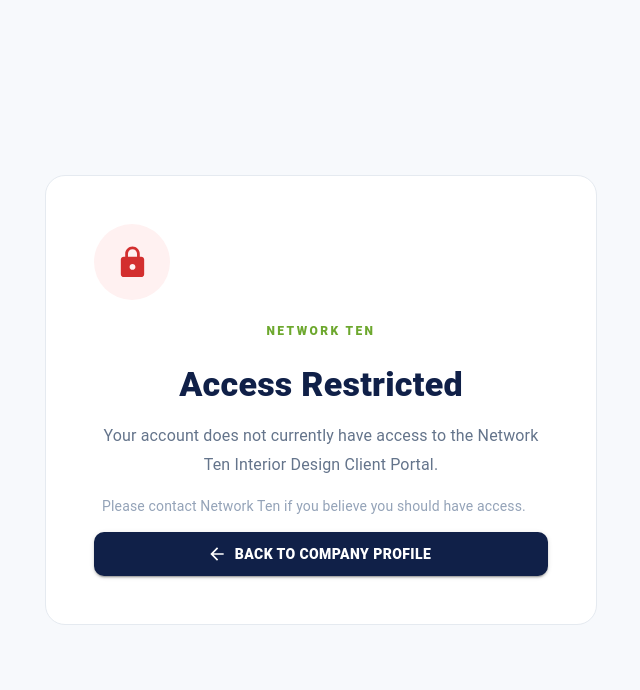
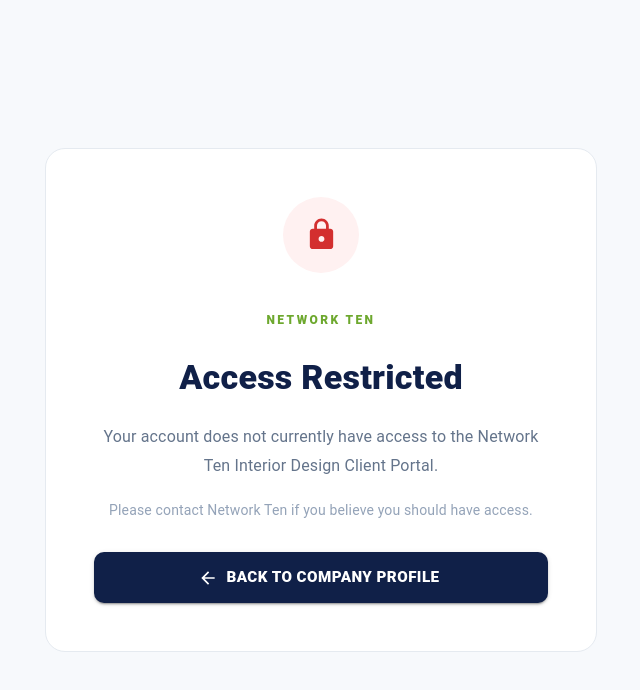
Before and after one commit to backupnetworkten-rgb/NetworkTen, a Next.js app: page /interior-design/access-denied in a window 1280 px wide. Shown: the top 690 px of the page, without its empty margins (319-959 px from the left). Built offline with nearby package versions, Linux system fonts and the light colour scheme; what @mui/material-nextjs would draw is missing.

Commit message:
Updated Code

```diff
--- a/app/interior-design/access-denied/page.tsx
+++ b/app/interior-design/access-denied/page.tsx
@@ -3,7 +3,6 @@
   Button,
   Container,
   Paper,
-  Stack,
   Typography,
 } from "@mui/material";
 
@@ -36,9 +35,13 @@
             border: "1px solid #e5eaf0",
           }}
         >
-          <Stack
-            spacing={2}
-            alignItems="center"
+          <Box
+            sx={{
+              display: "flex",
+              flexDirection: "column",
+              alignItems: "center",
+              gap: 2,
+            }}
           >
             {/* LOCK ICON */}
 
@@ -52,6 +55,7 @@
                 display: "flex",
                 alignItems: "center",
                 justifyContent: "center",
+                mb: 1,
               }}
             >
               <LockIcon
@@ -82,6 +86,7 @@
               sx={{
                 fontWeight: 800,
                 color: "#102048",
+                mt: 0.5,
               }}
             >
               Access Restricted
@@ -94,6 +99,7 @@
                 color: "#64748b",
                 lineHeight: 1.8,
                 maxWidth: 480,
+                mt: 1,
               }}
             >
               Your account does not currently
@@ -101,11 +107,14 @@
               Interior Design Client Portal.
             </Typography>
 
+            {/* SECONDARY DESCRIPTION */}
+
             <Typography
               variant="body2"
               sx={{
                 color: "#94a3b8",
                 maxWidth: 440,
+                mt: 0.5,
               }}
             >
               Please contact Network Ten if you
@@ -119,12 +128,16 @@
               variant="contained"
               startIcon={<ArrowBackIcon />}
               sx={{
+                width: "100%",
                 mt: 2,
                 bgcolor: "#102048",
+                color: "#ffffff",
                 borderRadius: 2.5,
                 px: 3,
-                py: 1.2,
+                py: 1.5,
                 fontWeight: 800,
+                fontSize: "0.95rem",
+                textTransform: "uppercase",
 
                 "&:hover": {
                   bgcolor: "#8BC53F",
@@ -134,7 +147,7 @@
             >
               Back to Company Profile
             </Button>
-          </Stack>
+          </Box>
         </Paper>
       </Container>
     </Box>
```
